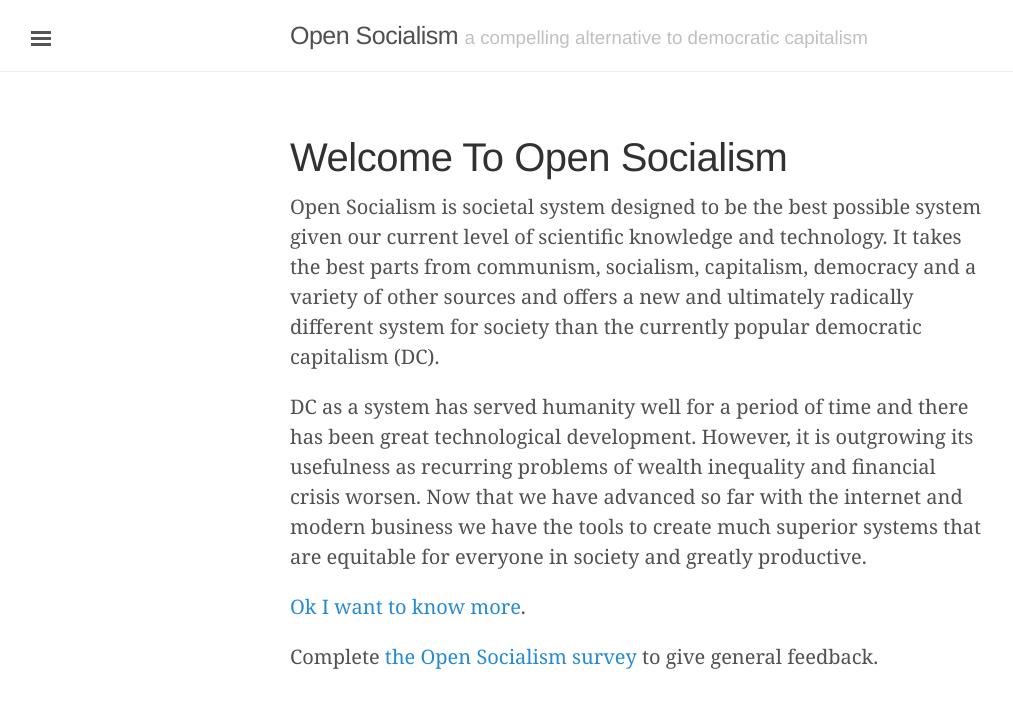
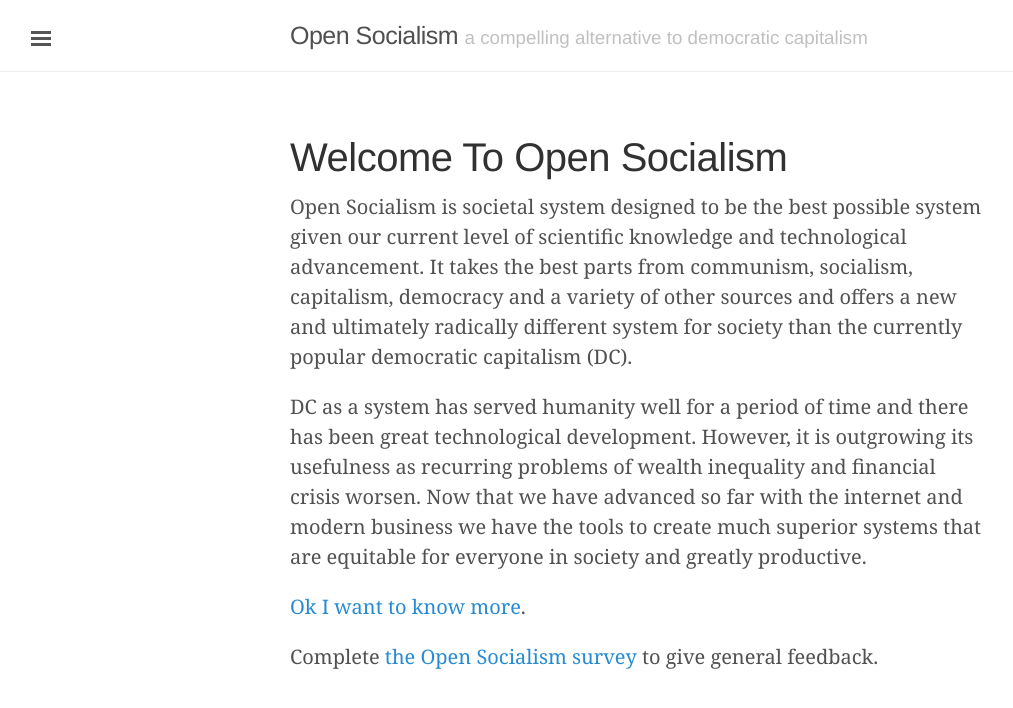
Before and after one commit to open-socialism/open-socialism-site, a Jekyll site: the page built from index.md, in a window 1280 px wide. Shown: the top 708 px of the page, without its empty margins (0-1013 px from the left). Built offline with Jekyll 4.4.1, drawn with Linux system fonts in a browser that asks for light colours.

Commit message:
small tweak

```diff
--- a/index.md
+++ b/index.md
@@ -4,7 +4,7 @@ layout: default
 
 # Welcome To Open Socialism
 
-Open Socialism is societal system designed to be the best possible system given our current level of scientific knowledge and  technology. It takes the best parts from communism, socialism, capitalism, democracy and a variety of other sources and offers a new and ultimately radically different system for society than the currently popular democratic capitalism (DC).
+Open Socialism is societal system designed to be the best possible system given our current level of scientific knowledge and technological advancement. It takes the best parts from communism, socialism, capitalism, democracy and a variety of other sources and offers a new and ultimately radically different system for society than the currently popular democratic capitalism (DC).
 
 DC as a system has served humanity well for a period of time and there has been great technological development. However, it is outgrowing its usefulness as recurring problems of wealth inequality and financial crisis worsen. Now that we have advanced so far with the internet and modern business we have the tools to create much superior systems that are equitable for everyone in society and greatly productive.
 
```
